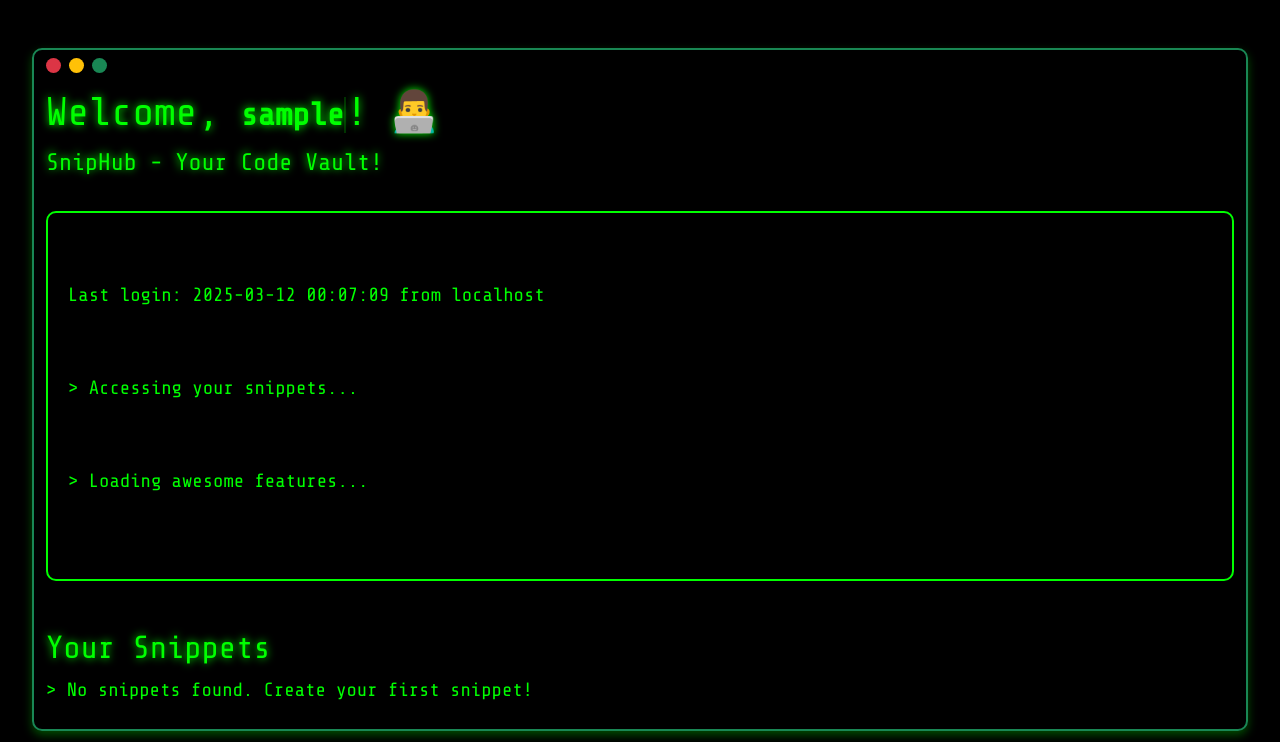
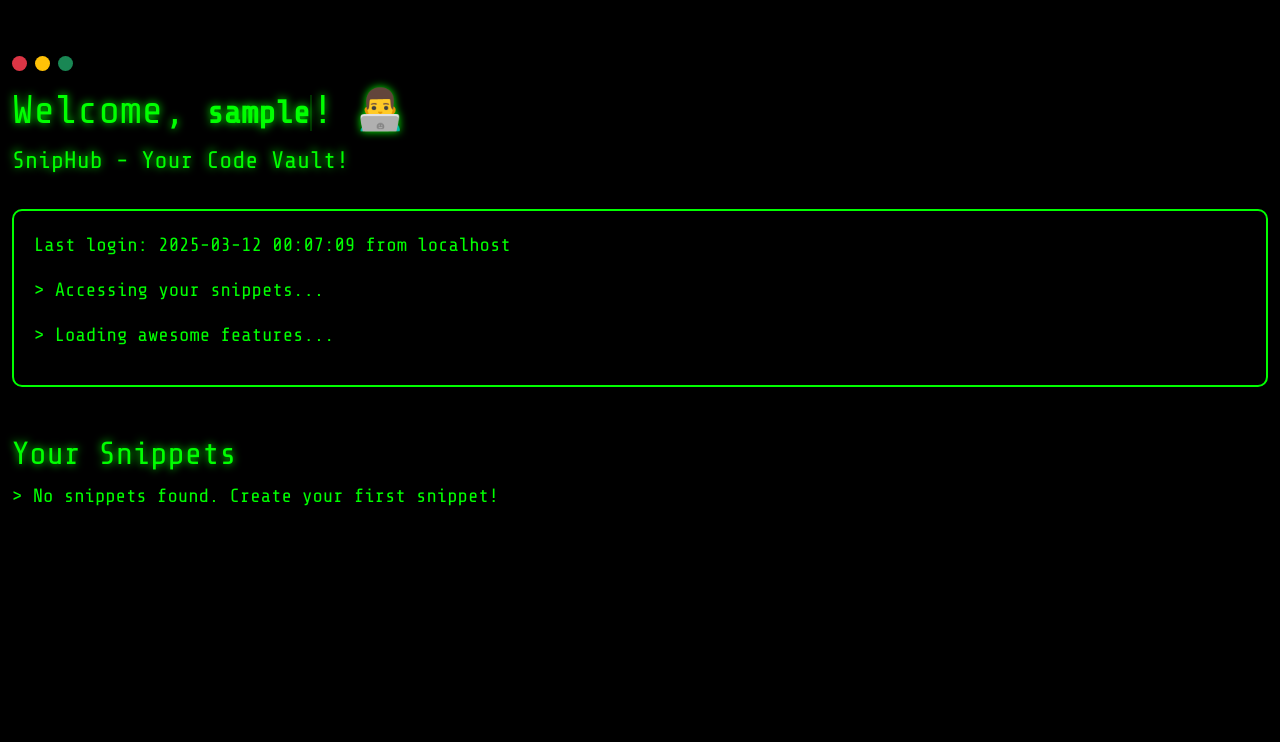
Before and after one commit to tejHacks/snipHub, a PHP site: page /views/dashboard.php in a window 1280 px wide. Shown: the part 58-800 px from the top of the page. Run offline with PHP 8.4, Linux system fonts and the light colour scheme; the visitor is signed in with stand-in values (Sample User, id 1); data that the repository does not hold is empty.

Commit message:
Another commit

```diff
--- a/assets/dashboard.css
+++ b/assets/dashboard.css
@@ -71,10 +71,3 @@
     0% { text-shadow: 2px 2px 8px #00ff00; }
     100% { text-shadow: -2px -2px 8px #00ff00; }
 }
-
-
-.container-fluid{
-    width:95% !important;
-    box-shadow: 0px 4px 10px rgba(0, 255, 0, 0.3); /* Green neon glow */
-    border-radius: 10px; /* Slightly rounded corners */
-}
--- a/views/dashboard.php
+++ b/views/dashboard.php
@@ -58,7 +58,7 @@
     }
 
     .terminal {
-        white-space: pre-wrap;
+        /* white-space: pre-wrap; */
         word-wrap: break-word;
         overflow-x: auto;
     }
@@ -100,7 +100,7 @@
         </div>
     </nav>
 
-    <div class="container-fluid mt-5 border border-radius border-2 py-2 border-success">
+    <div class="container-fluid mt-5  py-2 ">
     <div class="d-flex justify-content-start gap-2 mb-3">
     <div class="circle bg-danger"></div>
     <div class="circle bg-warning"></div>
```
Also changed, not shown: README.md.
